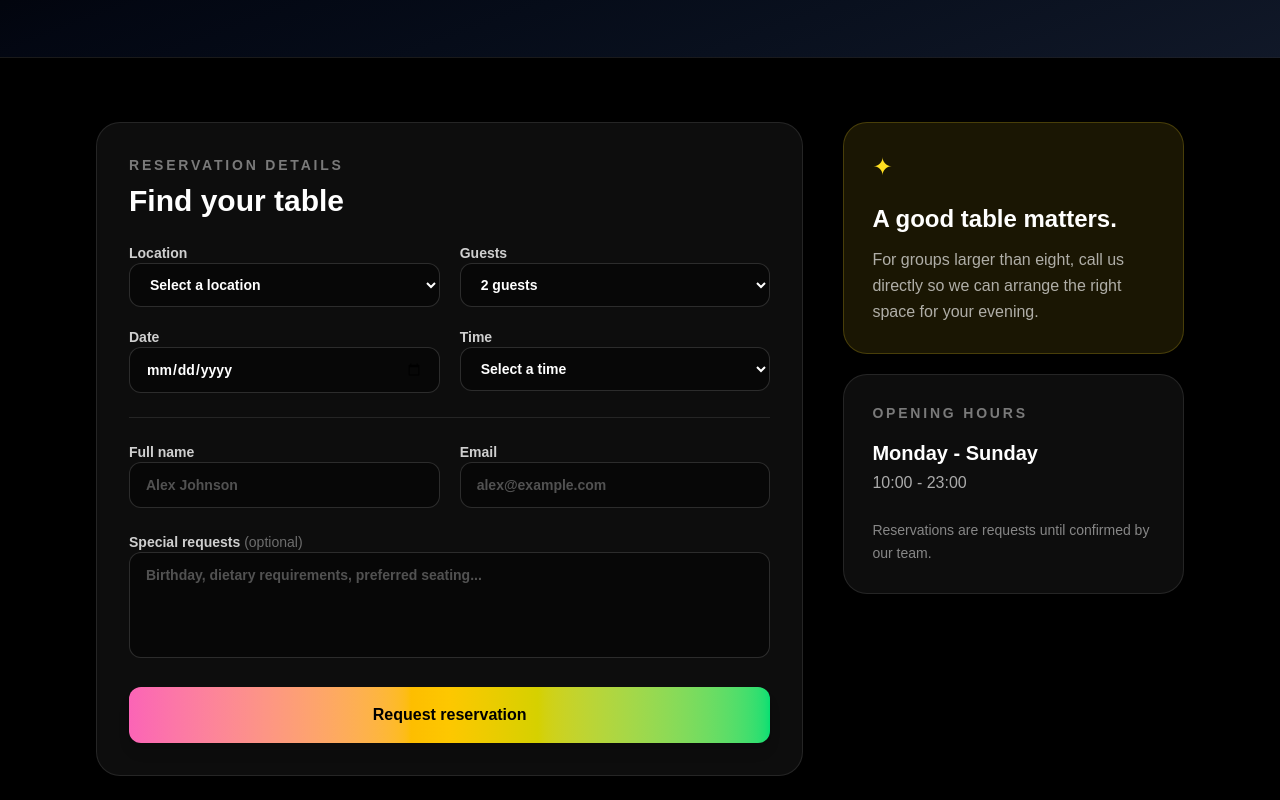
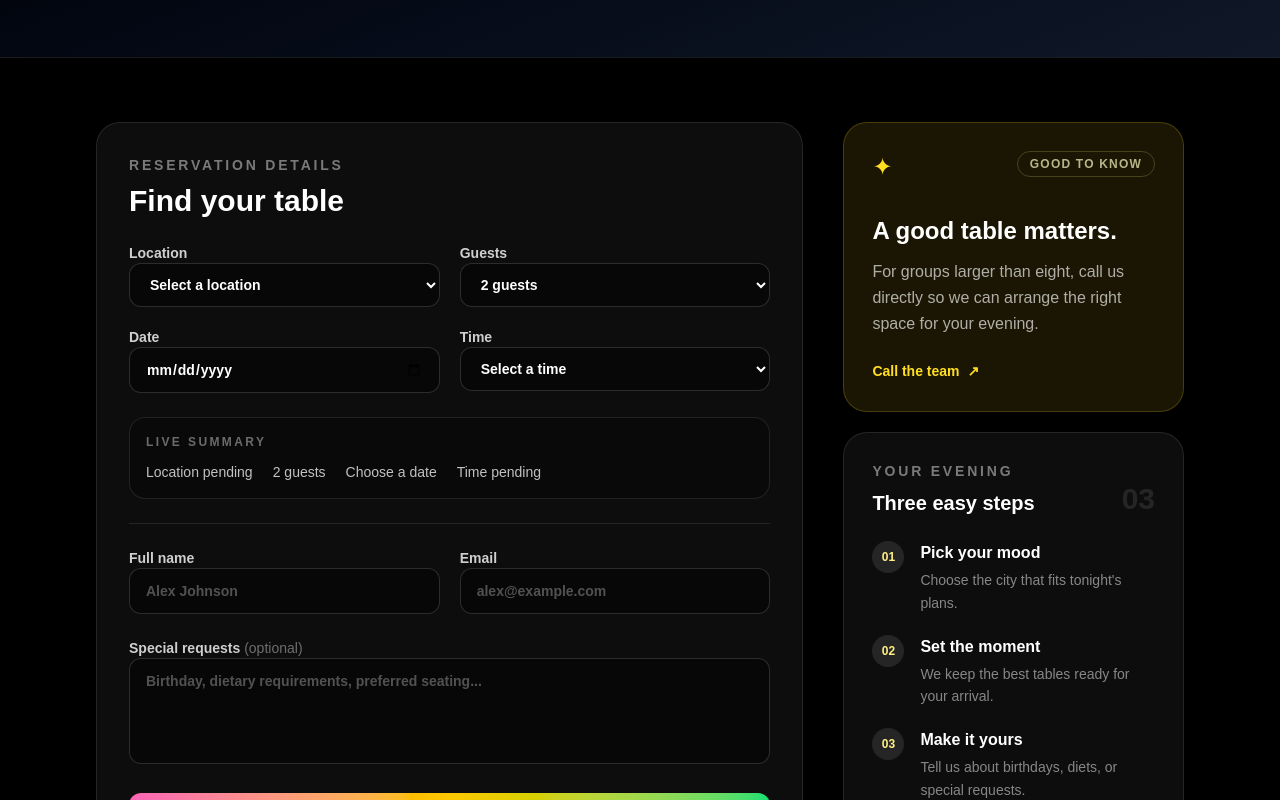
Before and after one commit to WladyslawPitsukha/alex_bar, a Next.js app: page /reservation in a window 1280 px wide. Shown: the part 540-1340 px from the top of the page. Built offline with nearby package versions, Linux system fonts and the light colour scheme.

Commit message:
fix: add making components into page's structure

```diff
--- a/src/app/(pages)/reservation/page.tsx
+++ b/src/app/(pages)/reservation/page.tsx
@@ -1,19 +1,10 @@
-"use client";
-
-import { FormEvent, useState } from "react";
 import Link from "next/link";
 import Footer from "@/components/footer";
 import NavBar from "@/components/navbar";
-import { cafes } from "@/constants/cafes";
+import ReservationForm from "@/components/ReservationForm";
+import ReservationHighlights from "@/components/ReservationHighlights";
 
 export default function ReservationPage() {
-	const [submitted, setSubmitted] = useState(false);
-
-	const handleSubmit = (event: FormEvent<HTMLFormElement>) => {
-		event.preventDefault();
-		setSubmitted(true);
-	};
-
     return (
         <>
             <NavBar />
@@ -33,71 +24,9 @@ export default function ReservationPage() {
                 <section className="px-6 py-16 md:px-16 lg:px-24">
                     <div className="mx-auto grid max-w-6xl gap-10 lg:grid-cols-[minmax(0,1.35fr)_minmax(280px,0.65fr)]">
                         <div className="rounded-3xl border border-white/10 bg-white/5 p-6 shadow-2xl backdrop-blur sm:p-8">
-							{submitted ? (
-								<div className="flex min-h-105 flex-col items-center justify-center text-center">
-									<div className="mb-6 flex h-16 w-16 items-center justify-center rounded-full bg-green-400/20 text-3xl text-green-300">✓</div>
-									<p className="text-sm font-bold uppercase tracking-[0.2em] text-green-300">Request received</p>
-									<h2 className="mt-3 text-3xl font-black">Your table is on our list.</h2>
-									<p className="mt-4 max-w-md leading-relaxed text-white/65">We will contact you shortly to confirm the reservation details.</p>
-									<button type="button" onClick={() => setSubmitted(false)} className="mt-8 cursor-pointer rounded-lg border border-white/20 px-5 py-3 text-sm font-bold transition hover:border-white/50 hover:bg-white/10">Make another reservation</button>
+                            <ReservationForm />
                         </div>
-							) : (
-								<form onSubmit={handleSubmit} className="space-y-6">
-									<div>
-										<p className="text-sm font-bold uppercase tracking-[0.2em] text-white/45">Reservation details</p>
-										<h2 className="mt-2 text-3xl font-black">Find your table</h2>
-									</div>
-									<div className="grid gap-5 sm:grid-cols-2">
-										<label className="space-y-2 text-sm font-semibold text-white/80">Location
-											<select required defaultValue="" className="w-full cursor-pointer rounded-xl border border-white/15 bg-black/40 px-4 py-3 text-white outline-none transition focus:border-yellow-300">
-												<option value="" disabled>Select a location</option>
-												{cafes.map((cafe) => <option key={cafe.id} value={cafe.city}>{cafe.city}</option>)}
-											</select>
-										</label>
-										<label className="space-y-2 text-sm font-semibold text-white/80">Guests
-											<select required defaultValue="2" className="w-full cursor-pointer rounded-xl border border-white/15 bg-black/40 px-4 py-3 text-white outline-none transition focus:border-yellow-300">
-												{Array.from({ length: 8 }, (_, index) => index + 1).map((count) => <option key={count} value={count}>{count} {count === 1 ? "guest" : "guests"}</option>)}
-											</select>
-										</label>
-										<label className="space-y-2 text-sm font-semibold text-white/80">Date
-											<input required type="date" min={new Date().toISOString().split("T")[0]} className="w-full cursor-pointer rounded-xl border border-white/15 bg-black/40 px-4 py-3 text-white outline-none transition focus:border-yellow-300" />
-										</label>
-										<label className="space-y-2 text-sm font-semibold text-white/80">Time
-											<select required defaultValue="" className="w-full cursor-pointer rounded-xl border border-white/15 bg-black/40 px-4 py-3 text-white outline-none transition focus:border-yellow-300">
-												<option value="" disabled>Select a time</option>
-												{["18:00", "18:30", "19:00", "19:30", "20:00", "20:30", "21:00"].map((time) => <option key={time}>{time}</option>)}
-											</select>
-										</label>
-									</div>
-									<div className="h-px bg-white/10" />
-									<div className="grid gap-5 sm:grid-cols-2">
-										<label className="space-y-2 text-sm font-semibold text-white/80">Full name
-											<input required type="text" placeholder="Alex Johnson" className="w-full rounded-xl border border-white/15 bg-black/40 px-4 py-3 text-white placeholder:text-white/30 outline-none transition focus:border-yellow-300" />
-										</label>
-										<label className="space-y-2 text-sm font-semibold text-white/80">Email
-											<input required type="email" placeholder="alex@example.com" className="w-full rounded-xl border border-white/15 bg-black/40 px-4 py-3 text-white placeholder:text-white/30 outline-none transition focus:border-yellow-300" />
-										</label>
-									</div>
-									<label className="block space-y-2 text-sm font-semibold text-white/80">Special requests <span className="font-normal text-white/40">(optional)</span>
-										<textarea rows={4} placeholder="Birthday, dietary requirements, preferred seating..." className="w-full resize-none rounded-xl border border-white/15 bg-black/40 px-4 py-3 text-white placeholder:text-white/30 outline-none transition focus:border-yellow-300" />
-									</label>
-									<button type="submit" className="w-full cursor-pointer rounded-xl bg-linear-to-r from-pink-400 via-yellow-400 to-green-400 px-6 py-4 font-black text-black shadow-lg transition hover:scale-[1.01] hover:shadow-yellow-300/20">Request reservation</button>
-								</form>
-							)}
-						</div>
-						<aside className="space-y-5">
-							<div className="rounded-3xl border border-yellow-300/20 bg-yellow-300/10 p-7">
-								<p className="text-2xl text-yellow-300">✦</p>
-								<h2 className="mt-5 text-2xl font-black">A good table matters.</h2>
-								<p className="mt-3 leading-relaxed text-white/65">For groups larger than eight, call us directly so we can arrange the right space for your evening.</p>
-							</div>
-							<div className="rounded-3xl border border-white/10 bg-white/5 p-7">
-								<h3 className="text-sm font-bold uppercase tracking-[0.2em] text-white/45">Opening hours</h3>
-								<p className="mt-4 text-xl font-bold">Monday - Sunday</p>
-								<p className="mt-1 text-white/65">10:00 - 23:00</p>
-								<p className="mt-6 text-sm leading-relaxed text-white/50">Reservations are requests until confirmed by our team.</p>
-							</div>
-						</aside>
+                        <ReservationHighlights />
                     </div>
                 </section>
             </main>
```
Lines whose indentation alone changed are shown as unchanged.
